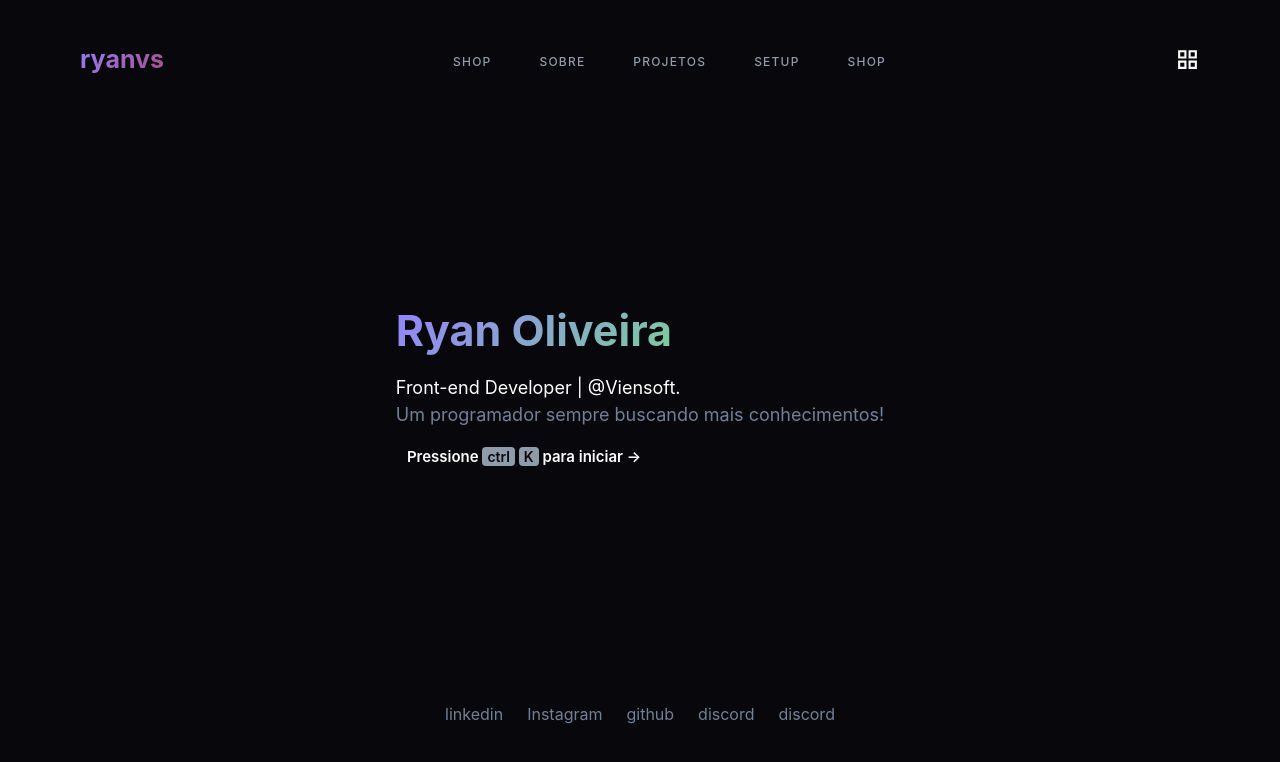
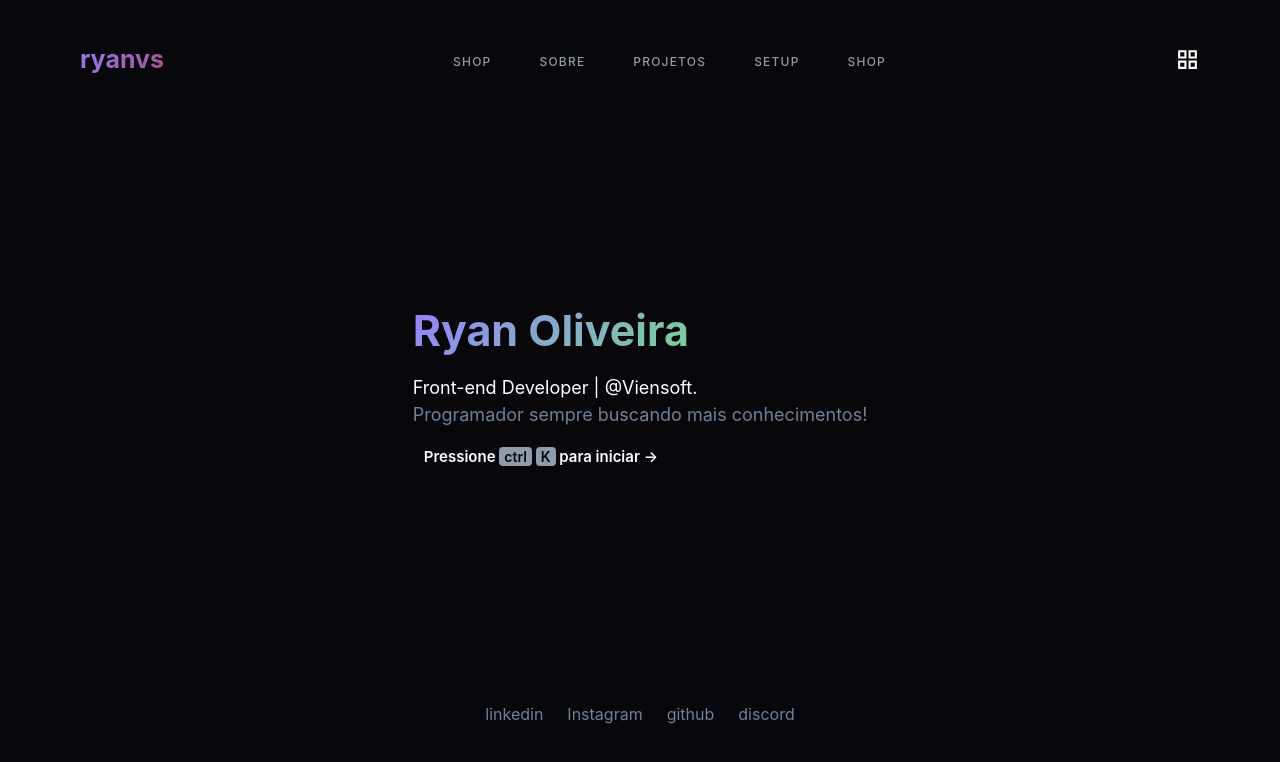
Before and after one commit to ryanoliveiragit/Portfolio-typescript, a Next.js app: page / in a window 1280 px wide. Shown: the top 762 px of the page. Built offline with nearby package versions, Linux system fonts and the light colour scheme.

Commit message:
resize footer

```diff
--- a/src/components/footer/index.tsx
+++ b/src/components/footer/index.tsx
@@ -24,7 +24,6 @@ export default function SmallWithNavigation() {
           <Link href={'#'}>Instagram</Link>
           <Link href={'#'}>github</Link>
           <Link href={'#'}>discord</Link>
-          <Link href={'#'}>discord</Link>
         </Stack>
       </Container>
     </Box>
--- a/src/pages/index.tsx
+++ b/src/pages/index.tsx
@@ -21,7 +21,7 @@ export default function Home() {
               <Text fontSize="lg" color={'white'}>
               Front-end Developer | @Viensoft.
               <Text fontSize="lg" color={'gray.500'}>
-                Um programador sempre buscando mais conhecimentos!
+                Programador sempre buscando mais conhecimentos!
               </Text>
               </Text>
               <button className="buttonHome">
```
